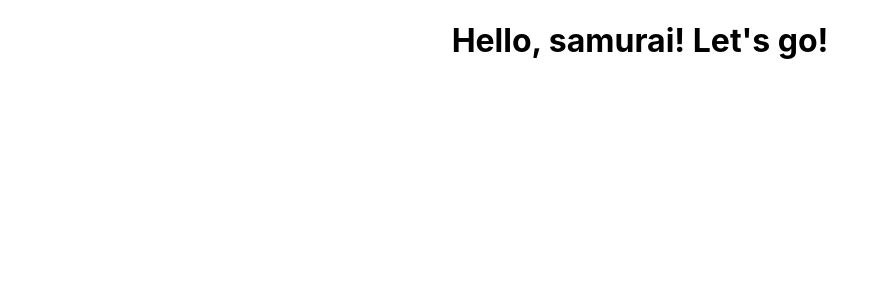
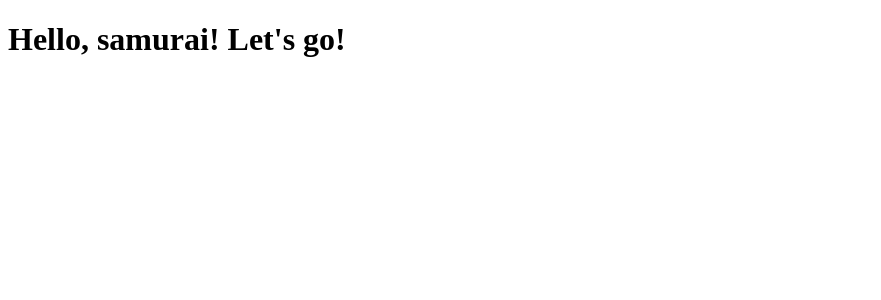
Before and after one commit to ViktorChizh/Social-network, a React (Create React App) app: page / in a window 1280 px wide. Shown: the top 300 px of the page, without its empty margins (0-881 px from the left). Built offline with nearby package versions, Linux system fonts and the light colour scheme.

Commit message:
sprint 1-1

```diff
--- a/public/index.html
+++ b/public/index.html
@@ -5,39 +5,13 @@
     <link rel="icon" href="%PUBLIC_URL%/favicon.ico" />
     <meta name="viewport" content="width=device-width, initial-scale=1" />
     <meta name="theme-color" content="#000000" />
-    <meta
-      name="description"
-      content="Web site created using create-react-app"
-    />
+    <meta name="description" content="Web site created using create-react-app" />
     <link rel="apple-touch-icon" href="%PUBLIC_URL%/logo192.png" />
-    <!--
-      manifest.json provides metadata used when your web app is installed on a
-      user's mobile device or desktop. See https://developers.google.com/web/fundamentals/web-app-manifest/
-    -->
     <link rel="manifest" href="%PUBLIC_URL%/manifest.json" />
-    <!--
-      Notice the use of %PUBLIC_URL% in the tags above.
-      It will be replaced with the URL of the `public` folder during the build.
-      Only files inside the `public` folder can be referenced from the HTML.
-
-      Unlike "/favicon.ico" or "favicon.ico", "%PUBLIC_URL%/favicon.ico" will
-      work correctly both with client-side routing and a non-root public URL.
-      Learn how to configure a non-root public URL by running `npm run build`.
-    -->
-    <title>React App</title>
+    <title>Samurai way</title>
   </head>
   <body>
     <noscript>You need to enable JavaScript to run this app.</noscript>
     <div id="root"></div>
-    <!--
-      This HTML file is a template.
-      If you open it directly in the browser, you will see an empty page.
-
-      You can add webfonts, meta tags, or analytics to this file.
-      The build step will place the bundled scripts into the <body> tag.
-
-      To begin the development, run `npm start` or `yarn start`.
-      To create a production bundle, use `npm run build` or `yarn build`.
-    -->
   </body>
 </html>
--- a/src/App.css
+++ /dev/null
@@ -1,38 +0,0 @@
-.App {
-  text-align: center;
-}
-
-.App-logo {
-  height: 40vmin;
-  pointer-events: none;
-}
-
-@media (prefers-reduced-motion: no-preference) {
-  .App-logo {
-    animation: App-logo-spin infinite 20s linear;
-  }
-}
-
-.App-header {
-  background-color: #282c34;
-  min-height: 100vh;
-  display: flex;
-  flex-direction: column;
-  align-items: center;
-  justify-content: center;
-  font-size: calc(10px + 2vmin);
-  color: white;
-}
-
-.App-link {
-  color: #61dafb;
-}
-
-@keyframes App-logo-spin {
-  from {
-    transform: rotate(0deg);
-  }
-  to {
-    transform: rotate(360deg);
-  }
-}
--- a/src/index.css
+++ /dev/null
@@ -1,13 +0,0 @@
-body {
-  margin: 0;
-  font-family: -apple-system, BlinkMacSystemFont, 'Segoe UI', 'Roboto', 'Oxygen',
-    'Ubuntu', 'Cantarell', 'Fira Sans', 'Droid Sans', 'Helvetica Neue',
-    sans-serif;
-  -webkit-font-smoothing: antialiased;
-  -moz-osx-font-smoothing: grayscale;
-}
-
-code {
-  font-family: source-code-pro, Menlo, Monaco, Consolas, 'Courier New',
-    monospace;
-}
--- a/src/index.tsx
+++ b/src/index.tsx
@@ -1,9 +1,5 @@
 import React from 'react';
 import ReactDOM from 'react-dom';
-import './index.css';
 import App from './App';
 
-ReactDOM.render(
-    <App />,
-  document.getElementById('root')
-);
+ReactDOM.render(<App />,document.getElementById('root'));
```
Also changed, not shown: src/App.tsx (+3 -4 lines), 7 other files (tests, documents, lock files or other folders).
